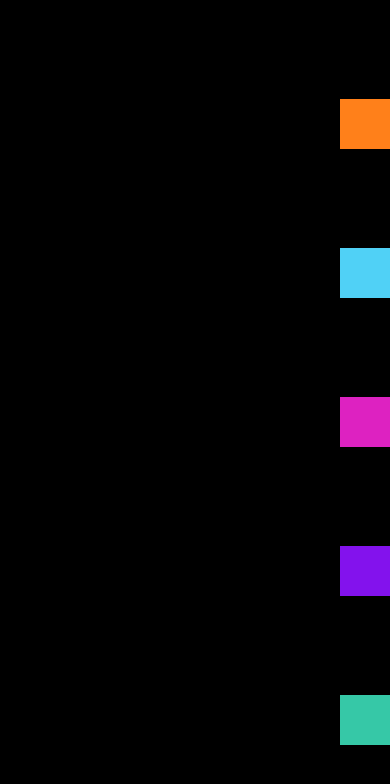
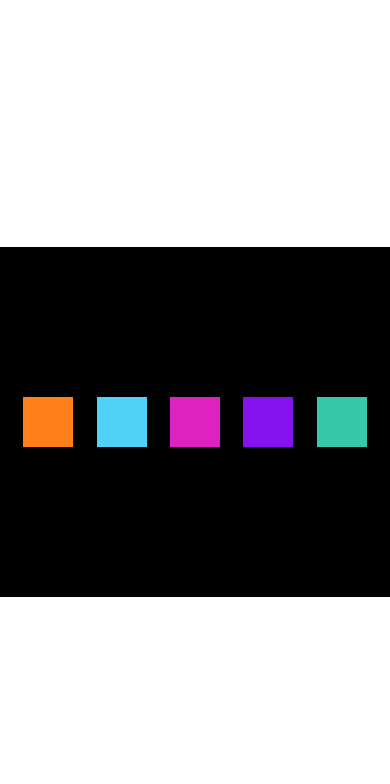
Before and after one commit to NathanaelCarauna/React-native-curso-cod3r, a React Native app: screen / in a window 390 px wide. Shown: the top 784 px of the page. Built offline with nearby package versions, Linux system fonts and the light colour scheme.

Commit message:
FlexboxV3, flexDirection

```diff
--- a/src/App.js
+++ b/src/App.js
@@ -23,11 +23,13 @@
 import Quadrado from './components/layout/Quadrado';
 import FlexboxV1 from './components/layout/FlexboxV1';
 import FlexboxV2 from './components/layout/FlexboxV2';
+import FlexboxV3 from './components/layout/FlexboxV3';
 
 export default () => (
   <SafeAreaView style={styles.App}>
+    <FlexboxV3 />
+    {/*
     <FlexboxV2 />
-    {/*
     <FlexboxV1 />
     <DigiteSeuNome/>
     <ListaProdutosV2 />
--- /dev/null
+++ b/src/components/layout/FlexboxV3.js
@@ -0,0 +1,27 @@
+import React from 'react';
+import { StyleSheet, View } from 'react-native';
+import Quadrado from './Quadrado';
+
+
+export default props => {
+    return (
+        <View style={style.FlexV1}>
+            <Quadrado cor="#ff801a" />
+            <Quadrado cor="#50d1f6" />
+            <Quadrado cor="#dd22c1" />
+            <Quadrado cor="#8312ed" />
+            <Quadrado cor="#36c8a7" />
+        </View>
+    )
+}
+
+const style = StyleSheet.create({
+    FlexV1: {
+        flexDirection: 'row',
+        justifyContent: 'space-evenly',
+        alignItems: 'center',
+        height: 350,
+        width: "100%",
+        backgroundColor: "black",
+    }
+})
```
